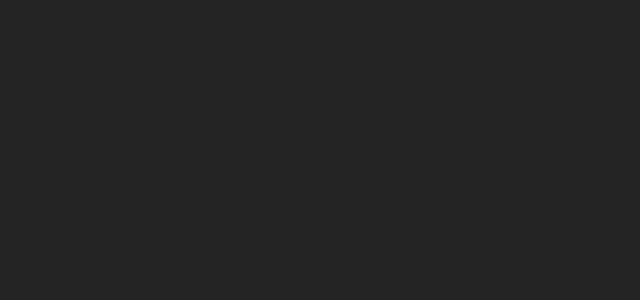
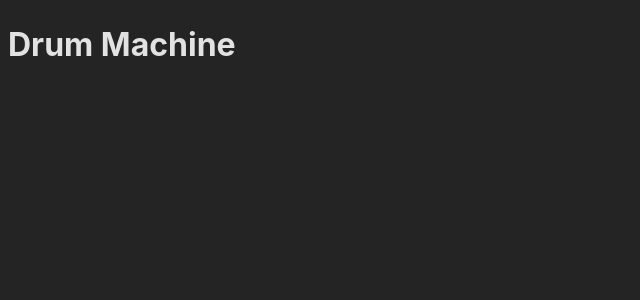
Before and after one commit to mihosri/drum-machine, a React (Vite) app in the folder drum-machine/: page / in a window 1280 px wide. Shown: the top 300 px of the page, without its empty margins (0-640 px from the left). Built offline with nearby package versions, Linux system fonts and the light colour scheme.

Commit message:
Added headline and display element

```diff
--- a/drum-machine/src/App.tsx
+++ b/drum-machine/src/App.tsx
@@ -54,8 +54,14 @@
   const [count, setCount] = useState(0)
 
   return (
-    <>
-    </>
+    <div className="container" id="drum-machine">
+      <h1>Drum Machine</h1>
+
+      <div className='whole-drum'></div>
+
+      <div id="display"></div>
+
+    </div>
   )
 }
 
```
